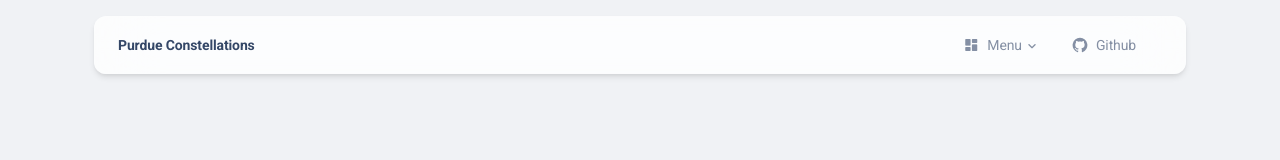
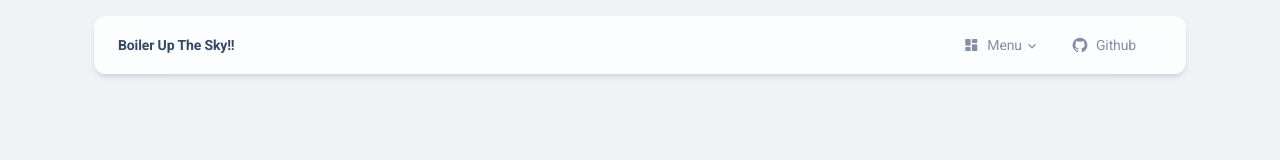
Before and after one commit to AurinDutta/Boilermake-Hackathon, a React (Create React App) app: page /presentation in a window 1280 px wide. Shown: the top 160 px of the page. Built offline with nearby package versions, Linux system fonts and the light colour scheme.

Commit message:
Oingo Boingo

```diff
--- a/src/examples/Navbars/DefaultNavbar/index.js
+++ b/src/examples/Navbars/DefaultNavbar/index.js
@@ -551,7 +551,7 @@ function DefaultNavbar({ brand, routes, transparent, light, action, sticky, rela
 
 // Setting default values for the props of DefaultNavbar
 DefaultNavbar.defaultProps = {
-  brand: "Purdue Constellations",
+  brand: "Boiler Up The Sky!!",
   transparent: false,
   light: false,
   action: false,
```
